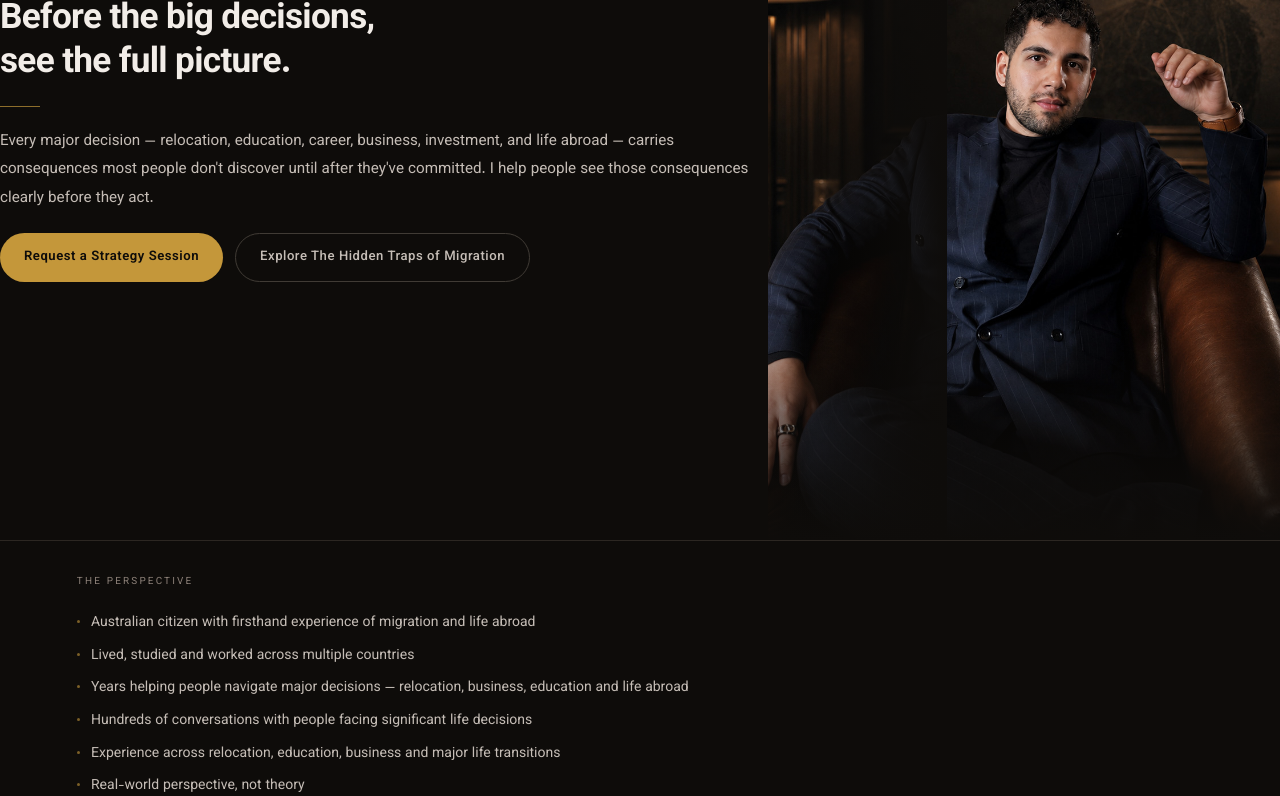
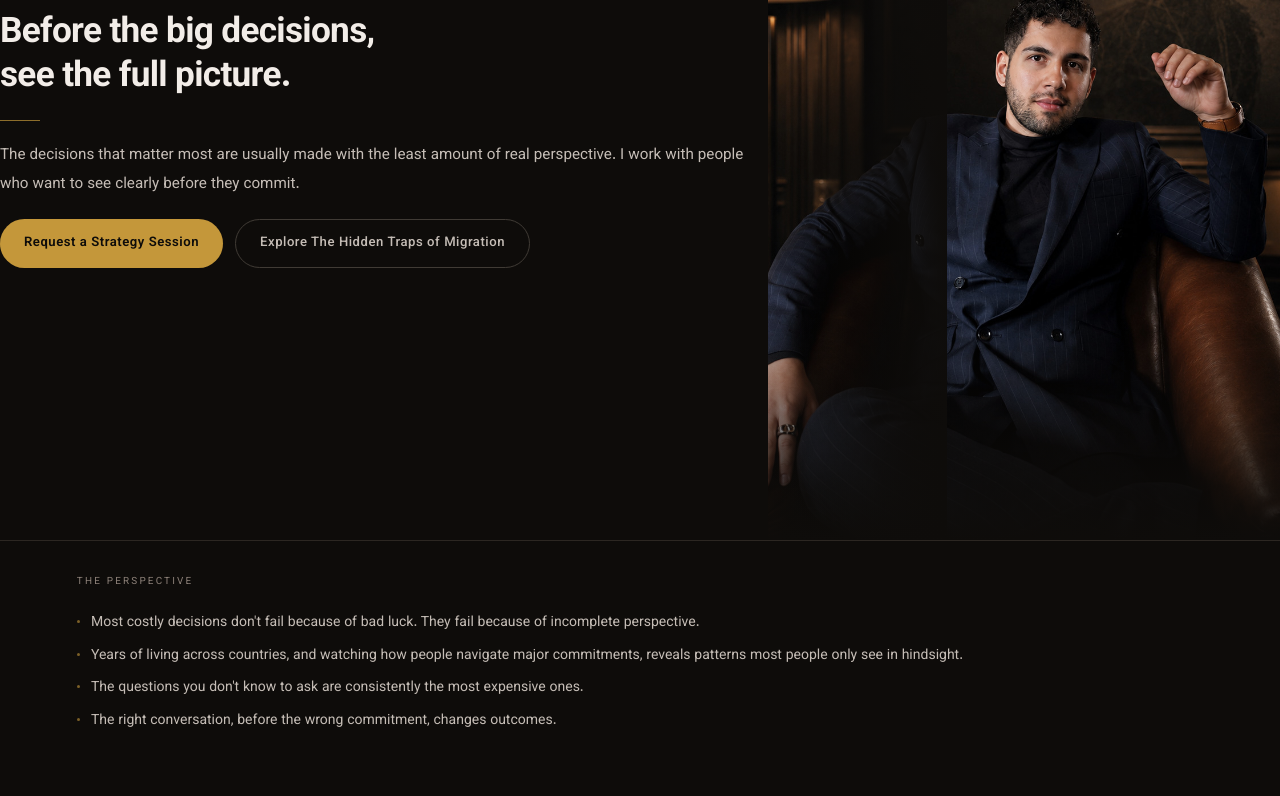
Before and after one commit to ashkanfara/ashkanfaraa.com, a Next.js app: page /en in a window 1280 px wide. Shown: the part 260-1056 px from the top of the page. Built offline with nearby package versions, Linux system fonts and the light colour scheme; grey boxes are pictures that could not be loaded.

Commit message:
Reposition homepage: perspective-led copy, remove credential listing

```diff
--- a/src/data/content.en.ts
+++ b/src/data/content.en.ts
@@ -20,19 +20,17 @@ export const hero = {
     'see the full picture.',
   ],
   subtext:
-    "Every major decision — relocation, education, career, business, investment, and life abroad — carries consequences most people don't discover until after they've committed. I help people see those consequences clearly before they act.",
+    "The decisions that matter most are usually made with the least amount of real perspective. I work with people who want to see clearly before they commit.",
 }
 
 // ── Credibility section ────────────────────────────────────────
 export const credibilitySection = {
   eyebrow: 'The Perspective',
   points: [
-    'Australian citizen with firsthand experience of migration and life abroad',
-    'Lived, studied and worked across multiple countries',
-    'Years helping people navigate major decisions — relocation, business, education and life abroad',
-    'Hundreds of conversations with people facing significant life decisions',
-    'Experience across relocation, education, business and major life transitions',
-    'Real-world perspective, not theory',
+    'Most costly decisions don\'t fail because of bad luck. They fail because of incomplete perspective.',
+    'Years of living across countries, and watching how people navigate major commitments, reveals patterns most people only see in hindsight.',
+    'The questions you don\'t know to ask are consistently the most expensive ones.',
+    'The right conversation, before the wrong commitment, changes outcomes.',
   ],
 }
 
```
